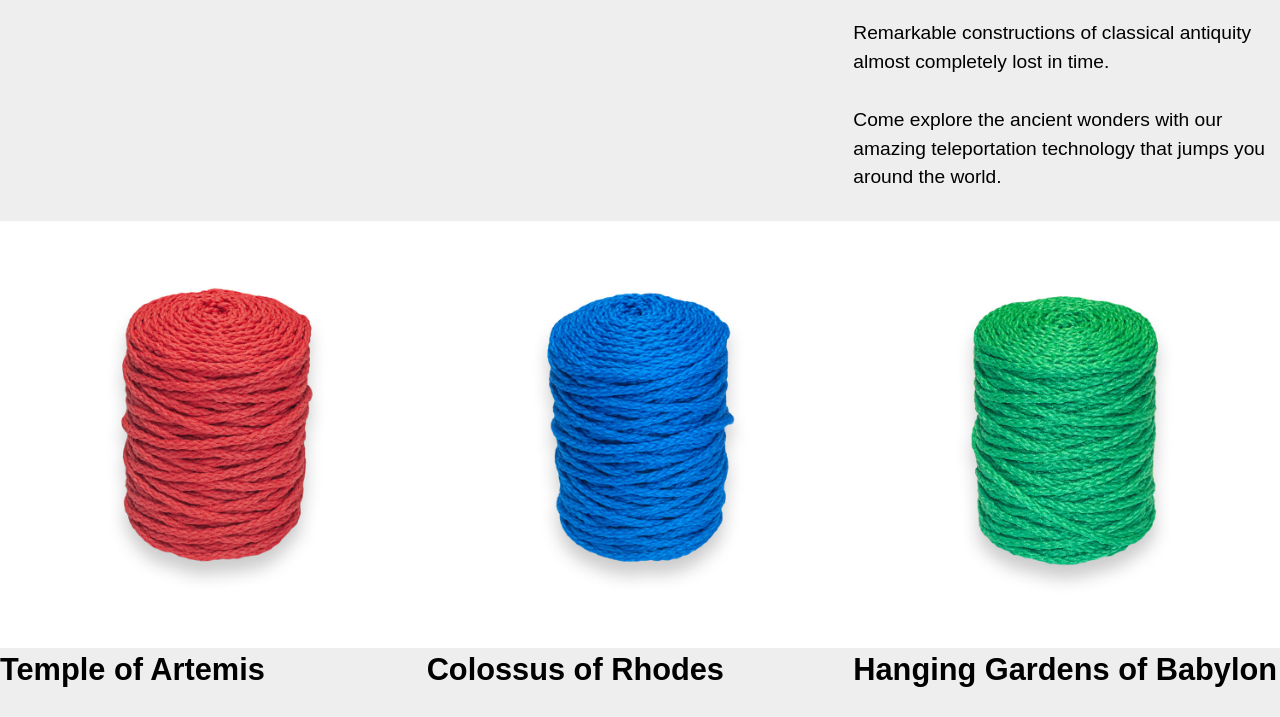
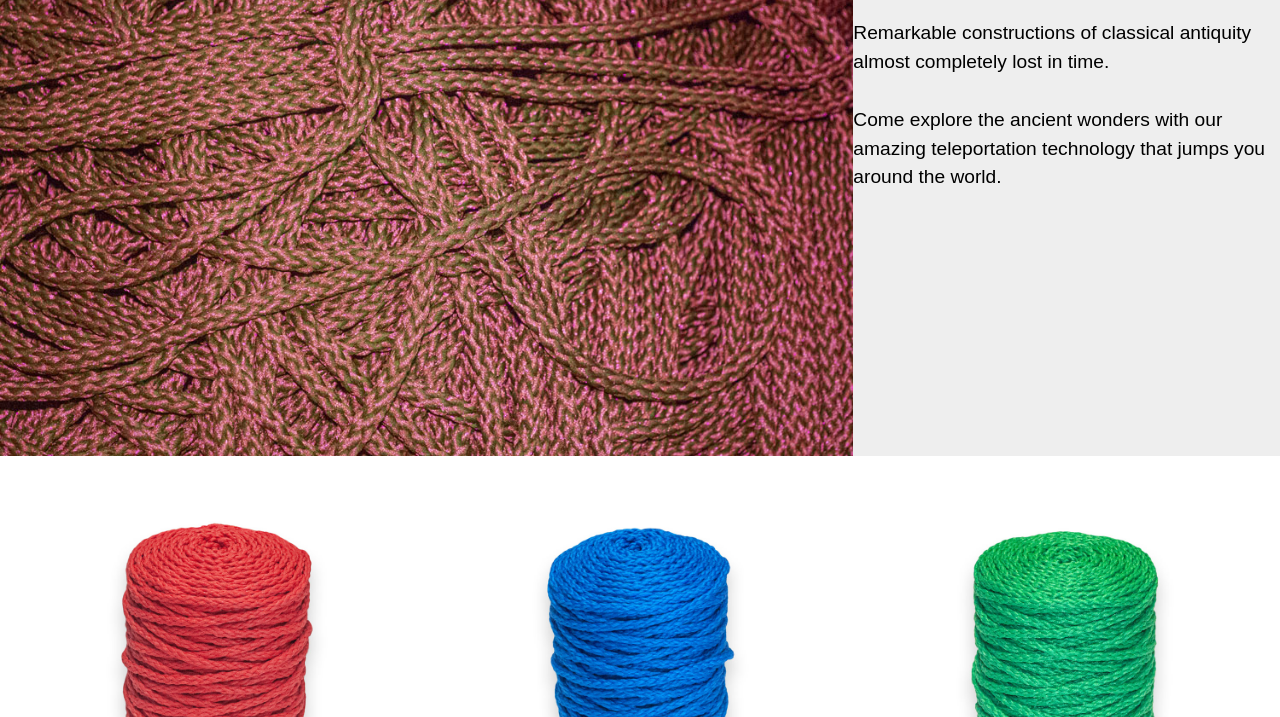
Before and after one commit to sent0007/rope-website, a plain HTML site: page index.html in a window 1280 px wide. Shown: the part 219-936 px from the top of the page. Drawn offline with Linux system fonts and the light colour scheme.

Commit message:
Add the banner image to the main

```diff
--- a/index.html
+++ b/index.html
@@ -28,7 +28,7 @@
   <main>
     <div class="grid">
     <div class="unit xs-1 s-1 m-1 l-2-3">
-      <img class="img-flex" src="images/maerten-van-heemskerck-panorama-with-the-abduction-of-helen-amidst-the-wonders-of-the-ancient-world-walters.jpg" alt="">
+      <img class="img-flex" src="images/banner.jpg" alt="">
     </div>
     <div class="unit xs-1 s-1 m-1 l-1-3">
       <h1>The Seven Wonders of the Ancient World</h1>
```
Also changed, not shown: images/banner.jpg (added).
